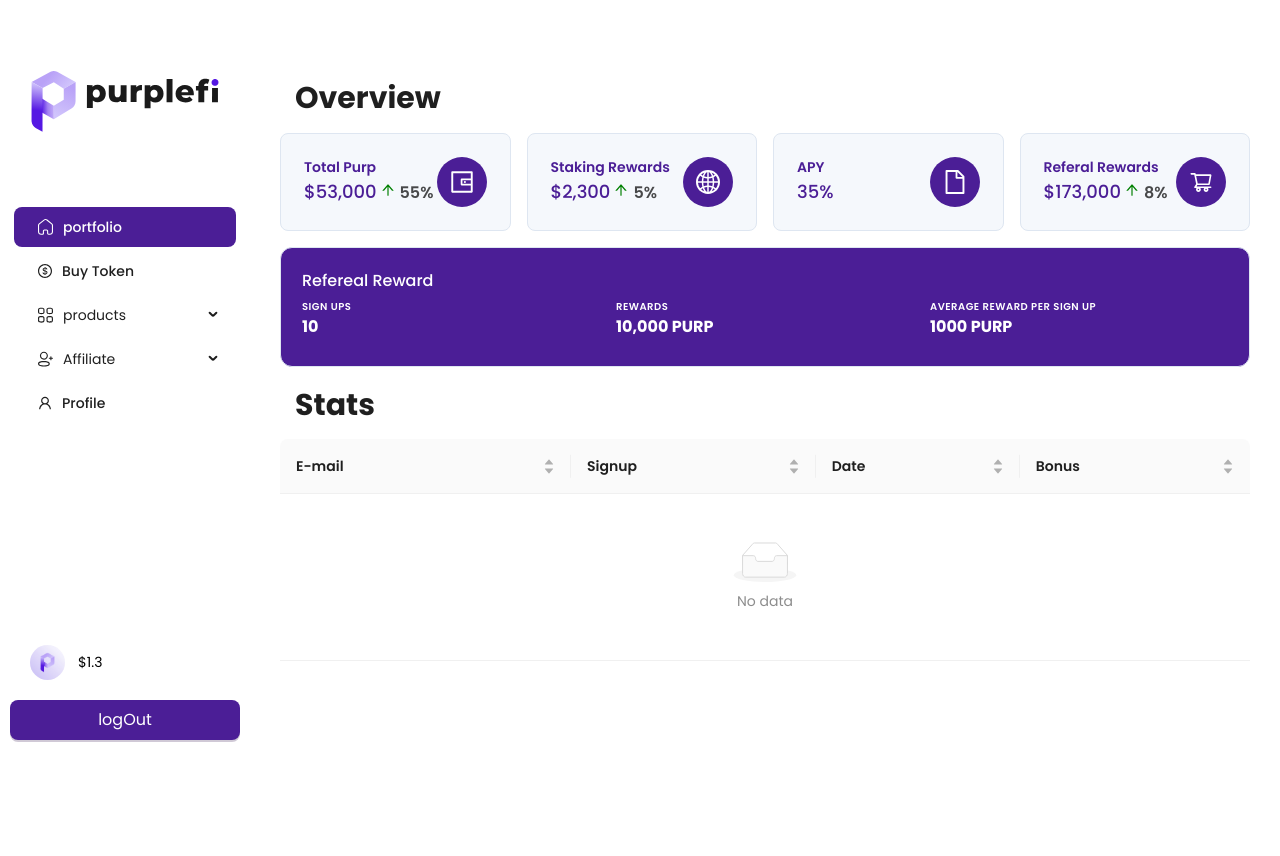
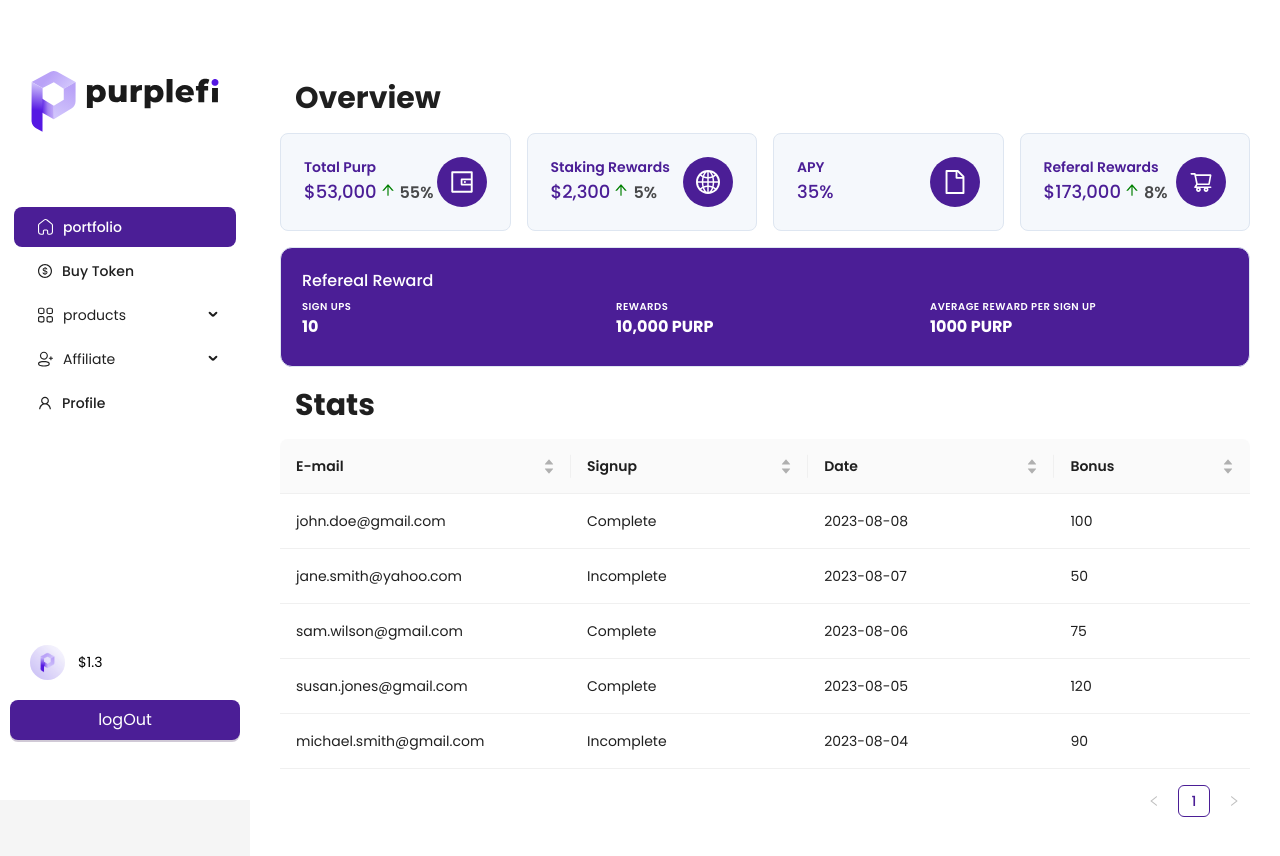
Before and after one commit to mreshnaan/yieldflow-clone, a React (Vite) app: page /portfolio in a window 1280 px wide. Before the commit the page ends 800 px from the top, so only its background shows below. Built offline with nearby package versions, Linux system fonts and the light colour scheme; what wagmi would draw is missing.

Commit message:
example data to referal stats

```diff
--- a/src/components/View/HomeView.jsx
+++ b/src/components/View/HomeView.jsx
@@ -45,7 +45,43 @@
       sorter: (a, b) => a.bonus - b.bonus,
     },
   ];
-  const data = [];
+  const data = [
+    {
+      key: 1,
+      email: "john.doe@gmail.com",
+      signup: "Complete",
+      date: "2023-08-08",
+      bonus: 100,
+    },
+    {
+      key: 2,
+      email: "jane.smith@yahoo.com",
+      signup: "Incomplete",
+      date: "2023-08-07",
+      bonus: 50,
+    },
+    {
+      key: 3,
+      email: "sam.wilson@gmail.com",
+      signup: "Complete",
+      date: "2023-08-06",
+      bonus: 75,
+    },
+    {
+      key: 4,
+      email: "susan.jones@gmail.com",
+      signup: "Complete",
+      date: "2023-08-05",
+      bonus: 120,
+    },
+    {
+      key: 5,
+      email: "michael.smith@gmail.com",
+      signup: "Incomplete",
+      date: "2023-08-04",
+      bonus: 90,
+    },
+  ];
 
   const stats = [
     {
```
